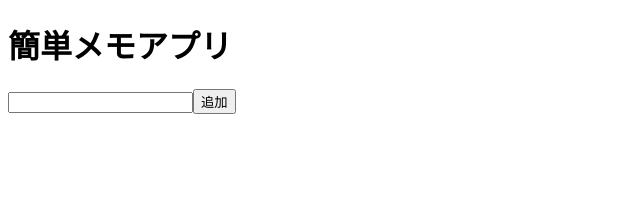
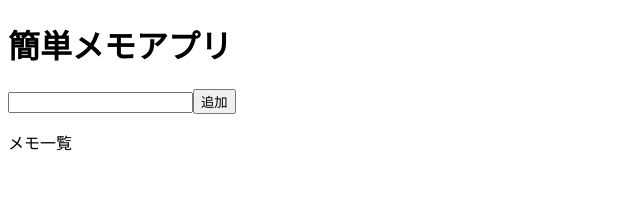
Before and after one commit to powerninja/memo_app, a React (Create React App) app: page / in a window 1280 px wide. Shown: the top 220 px of the page, without its empty margins (0-640 px from the left). Built offline with nearby package versions, Linux system fonts and the light colour scheme.

Commit message:
文言追加

```diff
--- a/src/App.tsx
+++ b/src/App.tsx
@@ -23,6 +23,7 @@ export const App = () => {
       ></input>
       <button onClick={addMemo}>追加</button>
 
+      <p>メモ一覧</p>
       {textDone.map((memoObj) => (
         <React.Fragment key={memoObj.id}>
           <li>
```
